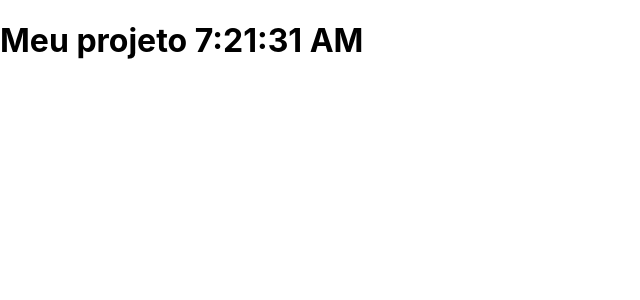
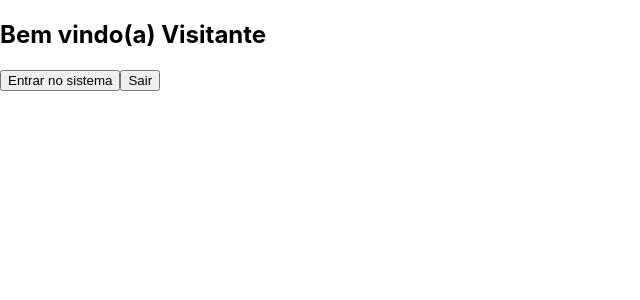
Before and after one commit to BauerAndre/luckcookie, a React (Create React App) app: page / in a window 1280 px wide. Shown: the top 300 px of the page, without its empty margins (0-640 px from the left). Built offline with nearby package versions, Linux system fonts and the light colour scheme.

Commit message:
changing buttons

```diff
--- a/src/App.js
+++ b/src/App.js
@@ -1,27 +1,10 @@
 import React, { Component } from "react";
-
+import Membro from "./components/Membro";
 class App extends Component {
-  constructor(props) {
-    super(props);
-    this.state = {
-      hora: "00:00:00",
-    };
-  }
-
-  componentDidMount() {
-    setInterval(() => {
-      this.setState({ hora: new Date().toLocaleTimeString() });
-    }, 1000);
-  }
-
-  componentDidUpdate() {
-    console.log("atualizou!!");
-  }
-
   render() {
     return (
       <div>
-        <h1>Meu projeto {this.state.hora}</h1>
+        <Membro nome="Visitante" />
       </div>
     );
   }
--- /dev/null
+++ b/src/components/Membro/index.js
@@ -0,0 +1,27 @@
+import React, { Component } from "react";
+
+class Membro extends Component {
+  constructor(props) {
+    super(props);
+    this.state = {
+      nome: props.nome,
+    };
+    this.entrar = this.entrar.bind(this);
+  }
+
+  entrar(nome) {
+    this.setState({ nome: nome });
+  }
+
+  render() {
+    return (
+      <div>
+        <h2>Bem vindo(a) {this.state.nome} </h2>
+        <button onClick={() => this.entrar("Lucas")}>Entrar no sistema</button>
+        <button onClick={() => this.setState({ nome: "" })}>Sair</button>
+      </div>
+    );
+  }
+}
+
+export default Membro;
```
